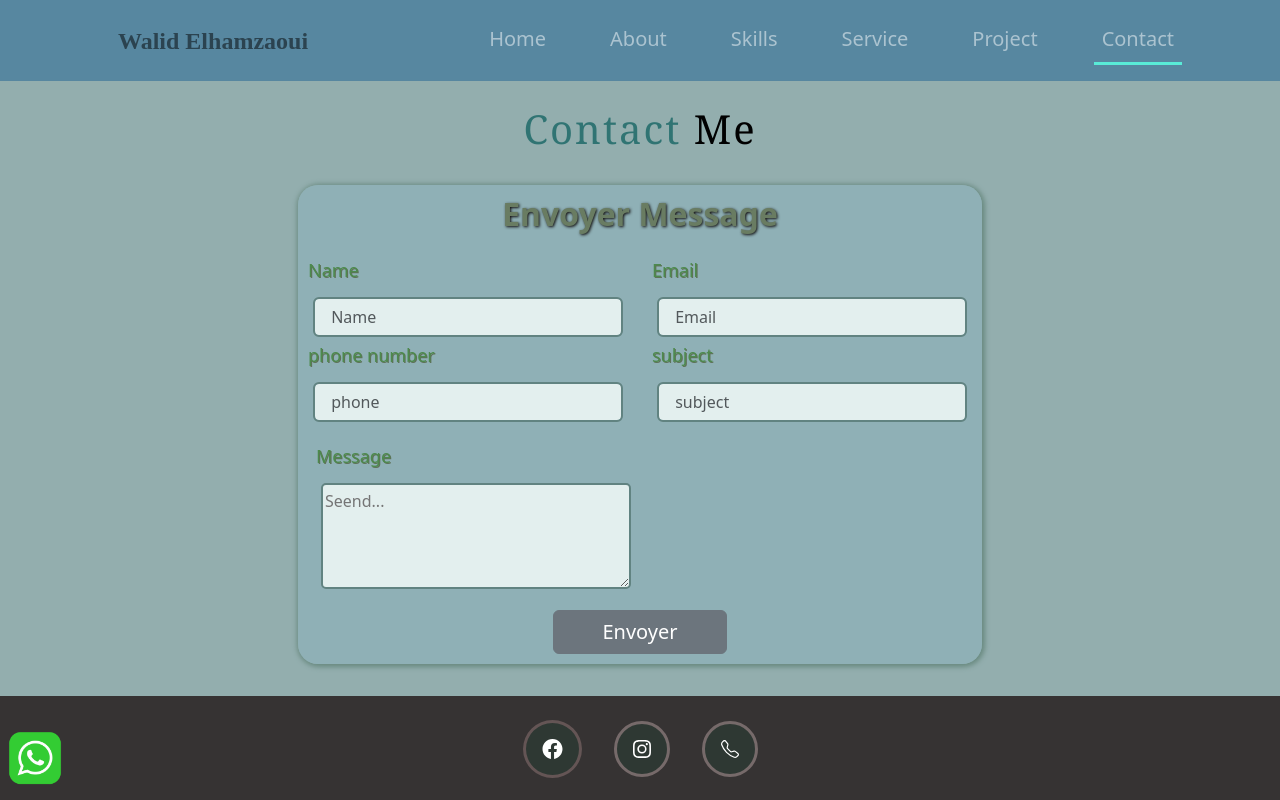
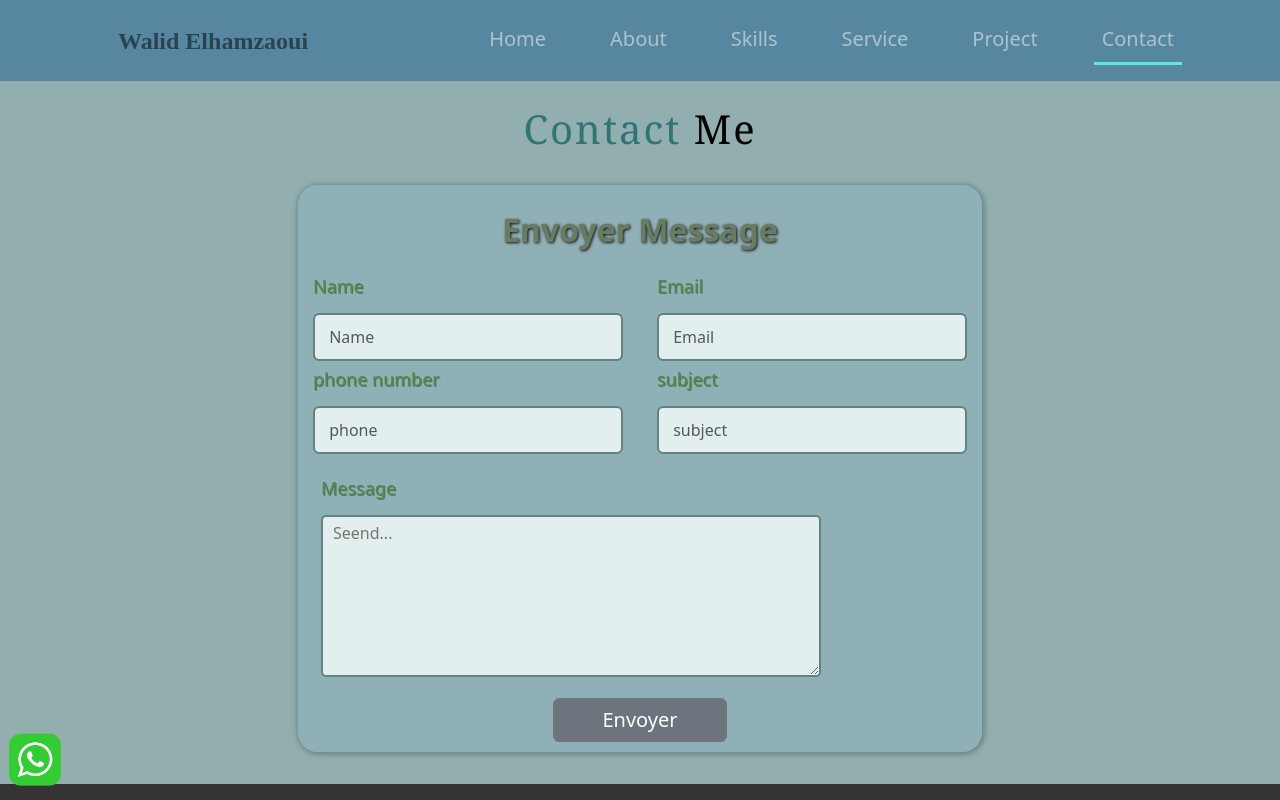
Before and after one commit to walidelhamzaoui/portfolio, a React (Create React App) app: page /contact in a window 1280 px wide. Shown: the top 800 px of the page. Built offline with nearby package versions, Linux system fonts and the light colour scheme.

Commit message:
input form

```diff
--- a/src/form/Form.jsx
+++ b/src/form/Form.jsx
@@ -20,7 +20,7 @@ const userb=useRef();
             <div ref={userb} className="  container  d-flex  align-items-center justify-content-center pt-4 pb-3  ">
 
                 <form  className='forma rows  ' >
-                <h1 className='text-center fs-2 pb-3'>Envoyer Message</h1>
+                <h1 className='text-center fs-2  pt-3 pb-3'>Envoyer Message</h1>
                 <div className='row ' >
 
                     <div className="form-group col-lg-6 col-md-6   ">
@@ -44,9 +44,9 @@ const userb=useRef();
                     </div>
                     </div>
 
-                    <div className="form-group ps-lg-2  mt-3 d-flex flex-column justify-content-center  ">
+                    <div className="form-group ps-lg-2   mt-3 d-flex flex-column justify-content-center  ">
                     <label className="form-label">Message</label>
-                  <textarea name="description" id="description" cols="40" rows="4" placeholder='Seend...'  className="pt-lg-1 pt-0 " style={{maxWidth:"550px"}} ></textarea>
+                  <textarea name="description" id="description" cols="60" rows="6" placeholder='Seend...'  className=" pt-lg-1 pt-0   " ></textarea>
 
                     </div>
                     <div className='text-center pt-3 w-100 '>
--- a/src/form/form.css
+++ b/src/form/form.css
@@ -3,16 +3,23 @@
 .forma input ,.forma textarea ,.forma input:focus,.forma textarea:focus {outline: none;box-shadow:none;border: 2px solid rgb(97, 131, 129) ;
     width:310px;
     margin: 5px;
-
+    padding: 10px;
 
 background-color: rgba(237, 246, 244, 0.904);
 /* padding: 10px; */
+}
+.forma textarea{
+    width:500px;
 }
 .rows{
 border-radius: 20px;
 box-shadow: 1px 1px 5px  2px rgb(105, 138, 128);;
 padding:10px;
 background-color: rgba(142, 177, 185, 0.795);
+
+}
+.form-label{
+margin-left: 5px;
 
 }
 .forma textarea{
```
